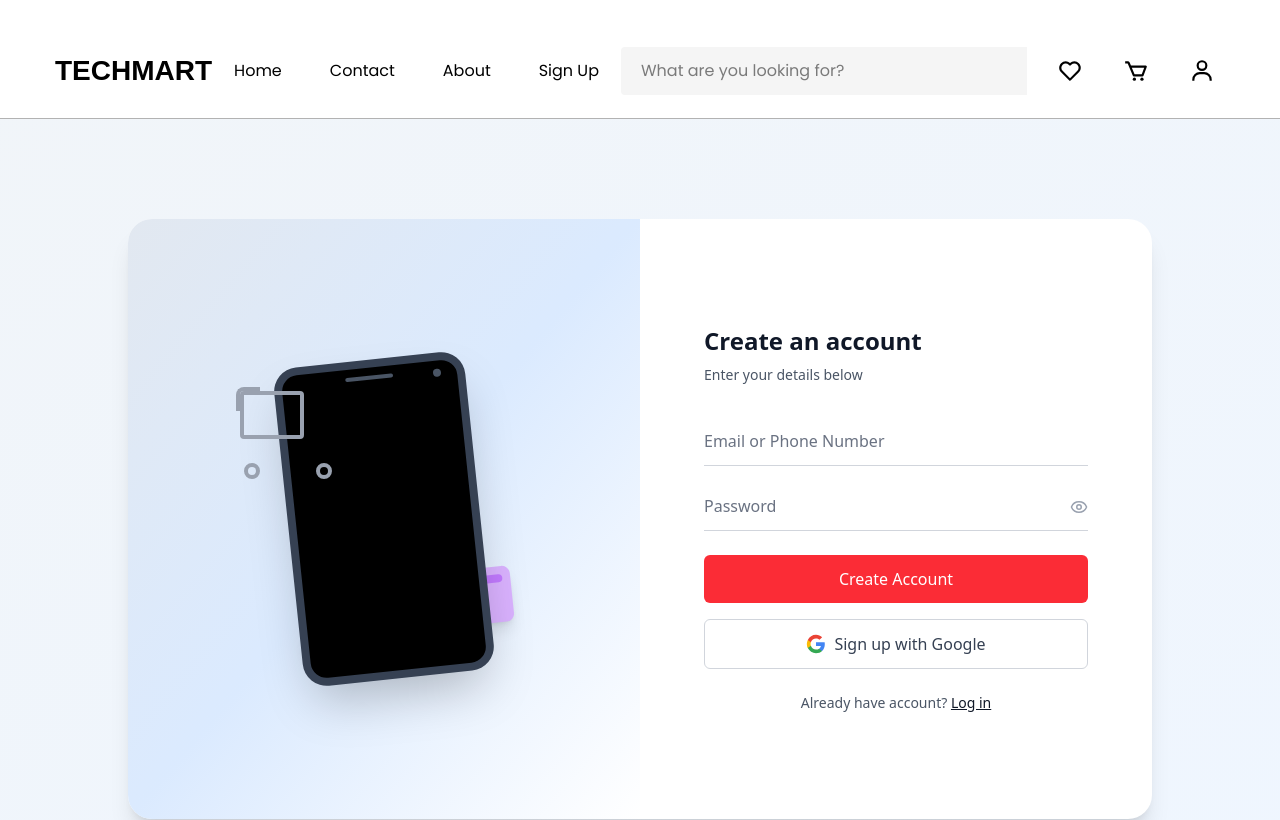
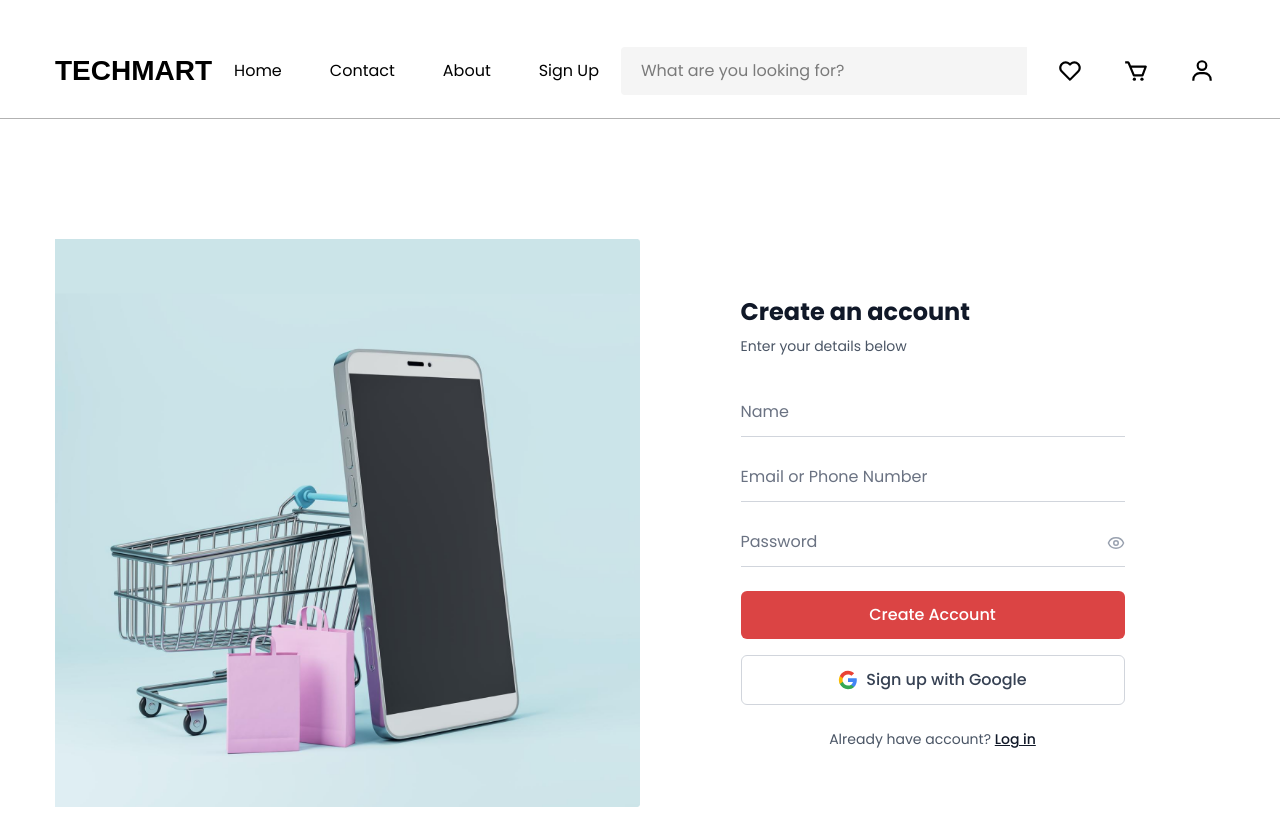
Before and after one commit to meheraj786/techmart-ecom, a React (Vite) app: page /registration in a window 1280 px wide. Shown: the top 820 px of the page. Built offline with nearby package versions, Linux system fonts and the light colour scheme; a web font is replaced by a local one.

Commit message:
registration page add

```diff
--- a/package.json
+++ b/package.json
@@ -11,6 +11,7 @@
   },
   "dependencies": {
     "@tailwindcss/vite": "^4.1.13",
+    "lucide-react": "^0.544.0",
     "react": "^19.1.1",
     "react-countdown": "^2.3.6",
     "react-dom": "^19.1.1",
--- a/src/pages/Registration.jsx
+++ b/src/pages/Registration.jsx
@@ -1,9 +1,13 @@
 import React, { useState } from 'react';
 import { Eye, EyeOff } from 'lucide-react';
+import Container from '../layouts/Container';
+import sideImg from '../../public/SideImage.png'
+import { Link } from 'react-router';
 
 export default function Registration() {
   const [showPassword, setShowPassword] = useState(false);
   const [formData, setFormData] = useState({
+    name: '',
     emailOrPhone: '',
     password: ''
   });
@@ -24,45 +28,13 @@
   };
 
   return (
-    <div className="min-h-screen bg-gradient-to-br from-slate-100 to-blue-50 flex items-center justify-center p-4">
-      <div className="w-full max-w-5xl bg-white rounded-3xl shadow-xl overflow-hidden">
-        <div className="flex flex-col lg:flex-row min-h-[600px]">
+    <div className="py-[120px] font-body">
+      <Container>
+      <div className="w-full  bg-white  overflow-hidden">
+        <div className="flex flex-col lg:flex-row">
 
-          <div className="lg:w-1/2 bg-gradient-to-br from-slate-200 via-blue-100 to-slate-150 p-8 lg:p-12 flex items-center justify-center relative">
-            <div className="relative">
-
-              <div className="relative z-10">
-                <div className="w-48 h-80 bg-gray-700 rounded-3xl shadow-2xl transform -rotate-6 relative overflow-hidden">
-                  <div className="absolute inset-2 bg-black rounded-2xl"></div>
-                  <div className="absolute top-4 left-1/2 transform -translate-x-1/2 w-12 h-1 bg-gray-600 rounded-full"></div>
-                  <div className="absolute top-4 right-6 w-2 h-2 bg-gray-600 rounded-full"></div>
-                </div>
-              </div>
-
-              <div className="absolute -left-12 top-8 z-20">
-                <div className="w-24 h-20 relative">
-                  <div className="w-16 h-12 border-4 border-gray-400 rounded-sm relative">
-                    <div className="absolute -top-2 -left-2 w-6 h-6 border-4 border-gray-400 rounded-tl-lg border-r-0 border-b-0"></div>
-                  </div>
-                  <div className="absolute -bottom-2 left-1 w-4 h-4 border-4 border-gray-400 rounded-full"></div>
-                  <div className="absolute -bottom-2 right-1 w-4 h-4 border-4 border-gray-400 rounded-full"></div>
-                </div>
-              </div>
-              <div className="absolute -right-8 bottom-12 flex space-x-2 z-5">
-                <div className="w-12 h-16 bg-pink-300 rounded-lg shadow-lg transform rotate-12">
-                  <div className="w-8 h-2 bg-pink-400 rounded-full mx-auto mt-2"></div>
-                </div>
-                <div className="w-10 h-14 bg-purple-300 rounded-lg shadow-lg transform -rotate-6">
-                  <div className="w-6 h-2 bg-purple-400 rounded-full mx-auto mt-2"></div>
-                </div>
-              </div>
-
-              <div className="absolute left-8 bottom-4 z-5">
-                <div className="w-8 h-12 bg-blue-300 rounded-lg shadow-lg transform rotate-45">
-                  <div className="w-4 h-1 bg-blue-400 rounded-full mx-auto mt-2"></div>
-                </div>
-              </div>
-            </div>
+          <div className="lg:w-1/2  flex items-center justify-center relative">
+<img src={sideImg} alt="" />
           </div>
 
           <div className="lg:w-1/2 p-8 lg:p-12 flex items-center justify-center">
@@ -78,6 +50,16 @@
               </div>
               <div className="space-y-4">
 
+                <div>
+                  <input
+                    type="text"
+                    name="name"
+                    placeholder="Name"
+                    value={formData.name}
+                    onChange={handleInputChange}
+                    className="w-full px-0 py-3 border-0 border-b border-gray-300 focus:border-gray-500 focus:outline-none text-gray-700 placeholder-gray-500 bg-transparent"
+                  />
+                </div>
                 <div>
                   <input
                     type="text"
@@ -109,7 +91,7 @@
 
               <button
                 onClick={handleCreateAccount}
-                className="w-full bg-red-500 hover:bg-red-600 text-white font-medium py-3 rounded-md transition duration-200 mt-6 mb-4"
+                className="w-full bg-primary hover:bg-primary/90 cursor-pointer text-white font-medium py-3 rounded-md transition duration-200 mt-6 mb-4"
               >
                 Create Account
               </button>
@@ -130,15 +112,17 @@
               <div className="text-center">
                 <p className="text-gray-600 text-sm">
                   Already have account?{' '}
-                  <a href="#" className="text-gray-900 underline hover:text-gray-700 font-medium">
+                  <Link to="/login" className="text-gray-900 underline hover:text-gray-700 font-medium">
                     Log in
-                  </a>
+                  </Link>
                 </p>
               </div>
             </div>
           </div>
         </div>
       </div>
+
+      </Container>
     </div>
   );
 }
```
Also changed, not shown: public/SideImage.png (renamed from public/Side Image.png), 1 other file (tests, documents, lock files or other folders).
